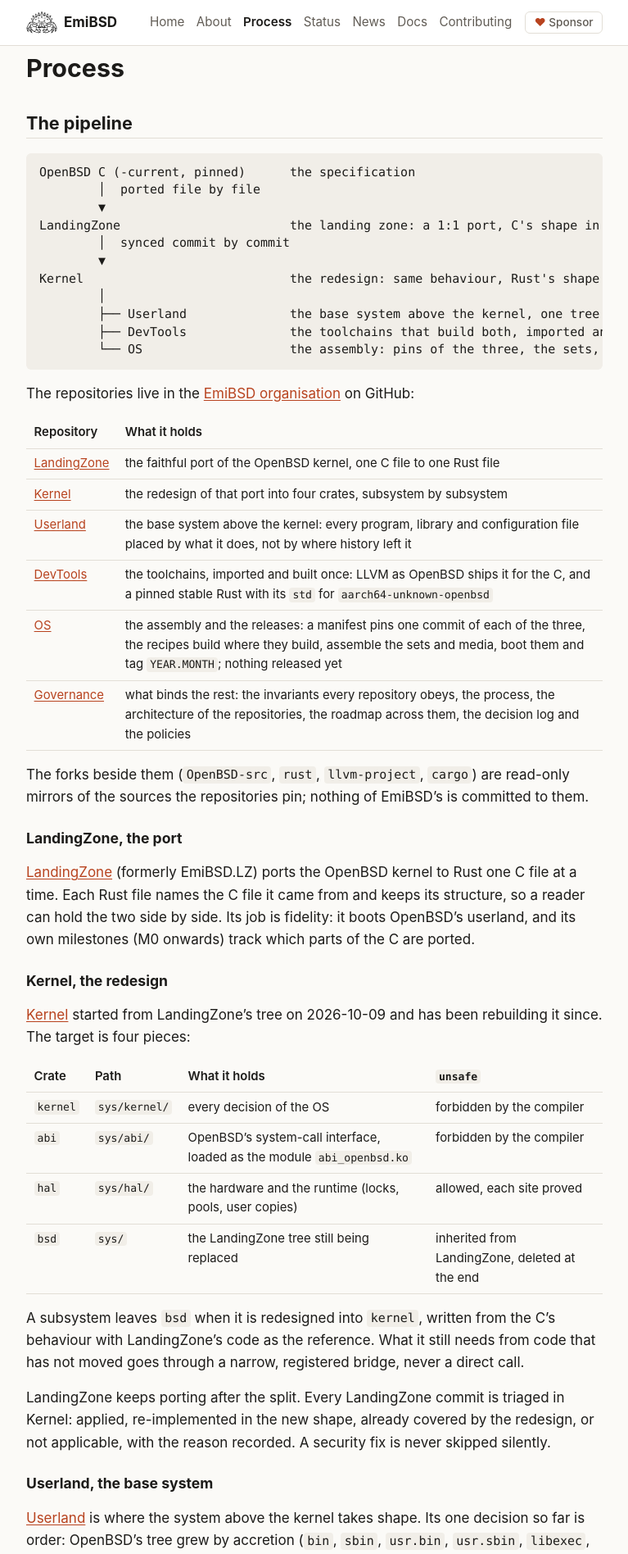
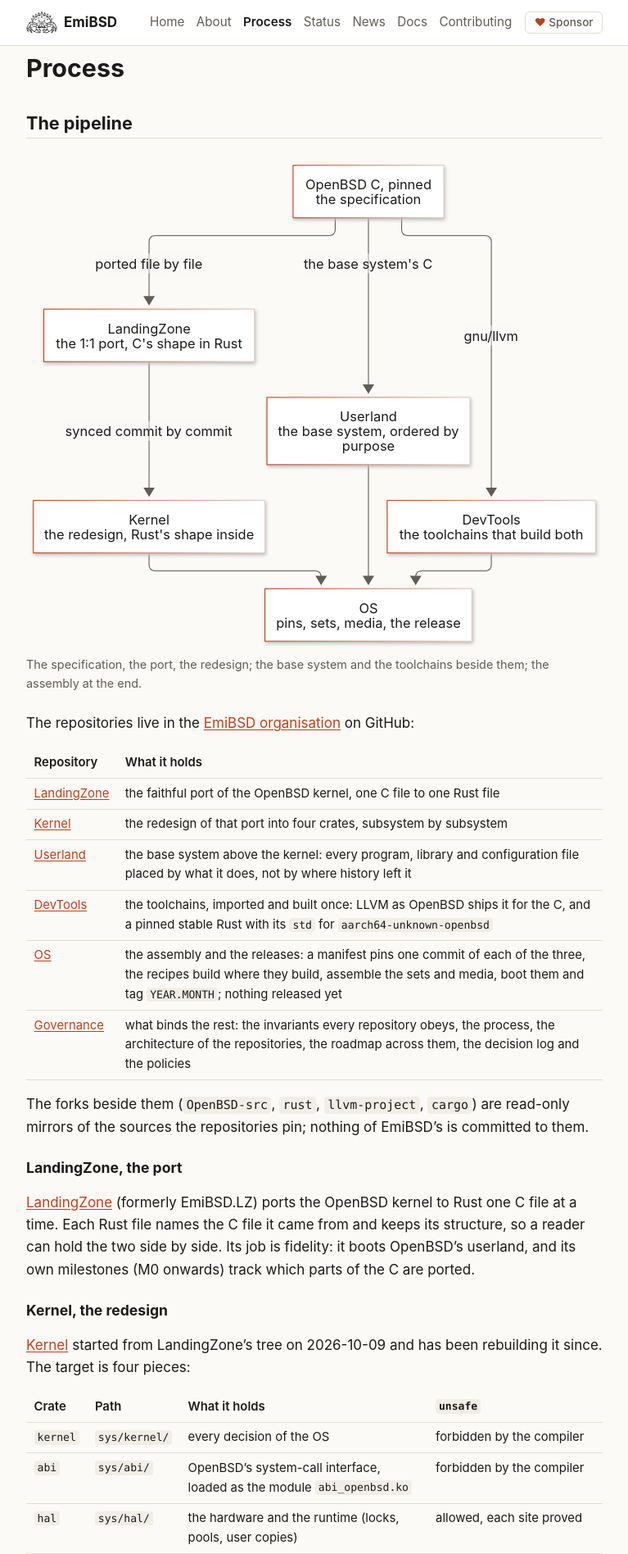
Before and after one commit to EmiBSD/Portal, a Jekyll site: the page built from process.md, in a window 1280 px wide. Shown: the top 1896 px of the page at 82% size, without its empty margins (256-1023 px from the left). Built offline with Jekyll 4.4.1, drawn with Linux system fonts in a browser that asks for light colours.

Commit message:
process: the pipeline as a rendered diagram instead of ASCII
GitHub Pages renders no Mermaid and the CSP allows no inline styles, so the
diagram is rendered on the maintainer's machine and committed: the source in
_diagrams/pipeline.mmd, the site's palette in _diagrams/theme-{light,dark}.json
(plain SVG labels, no HTML), tools/diagrams.sh running mermaid-cli into
assets/img/pipeline.svg and pipeline-dark.svg, and process.md showing them with
<picture> and a prefers-color-scheme source, with alt text that states every
arrow. tools/ is excluded from the Jekyll build; README documents the flow.

Co-Authored-By: Claude Fable 5.1 <noreply@anthropic.com>

````diff
--- a/_config.yml
+++ b/_config.yml
@@ -38,6 +38,7 @@ feed:
 # Jekyll 3 replaces its default exclude list when this key is set, so it is repeated here.
 exclude:
   - README.md
+  - tools
   - Gemfile
   - Gemfile.lock
   - vendor
--- a/assets/css/site.css
+++ b/assets/css/site.css
@@ -120,6 +120,11 @@ pre {
   line-height: 1.45;
 }
 pre code { background: none; padding: 0; font-size: inherit; }
+
+/* Diagrams: SVGs rendered by tools/diagrams.sh, one per colour scheme, shown with <picture>. */
+.diagram { margin: 1.5rem 0; }
+.diagram img { display: block; width: 100%; height: auto; }
+.diagram figcaption { color: var(--muted); font-size: 0.9rem; margin-top: 0.5rem; }
 
 table {
   display: block;
--- a/process.md
+++ b/process.md
@@ -6,19 +6,13 @@ description: The EmiBSD pipeline - LandingZone as the 1:1 port, Kernel as the re
 
 ## The pipeline
 
-```
-OpenBSD C (-current, pinned)      the specification
-        │  ported file by file
-        ▼
-LandingZone                       the landing zone: a 1:1 port, C's shape in Rust
-        │  synced commit by commit
-        ▼
-Kernel                            the redesign: same behaviour, Rust's shape inside
-        │
-        ├── Userland              the base system above the kernel, one tree ordered by purpose
-        ├── DevTools              the toolchains that build both, imported and built once
-        └── OS                    the assembly: pins of the three, the sets, the media, the release
-```
+<figure class="diagram">
+  <picture>
+    <source srcset="{{ '/assets/img/pipeline-dark.svg' | relative_url }}" media="(prefers-color-scheme: dark)">
+    <img src="{{ '/assets/img/pipeline.svg' | relative_url }}" alt="OpenBSD's pinned C is ported file by file into LandingZone, which is synced commit by commit into Kernel. The same C feeds Userland, the base system, and DevTools, the toolchains, which build Userland and Kernel. Kernel, Userland and DevTools feed OS, the assembly and the release." width="643" height="547">
+  </picture>
+  <figcaption>The specification, the port, the redesign; the base system and the toolchains beside them; the assembly at the end.</figcaption>
+</figure>
 
 The repositories live in the [EmiBSD organisation]({{ site.repo_org }}) on GitHub:
 
````
Also changed, not shown: _diagrams/theme-dark.json (added, +27 -0 lines), _diagrams/theme-light.json (added, +27 -0 lines), README.md, assets/img/pipeline-dark.svg (added), assets/img/pipeline.svg (added), 2 other files.
